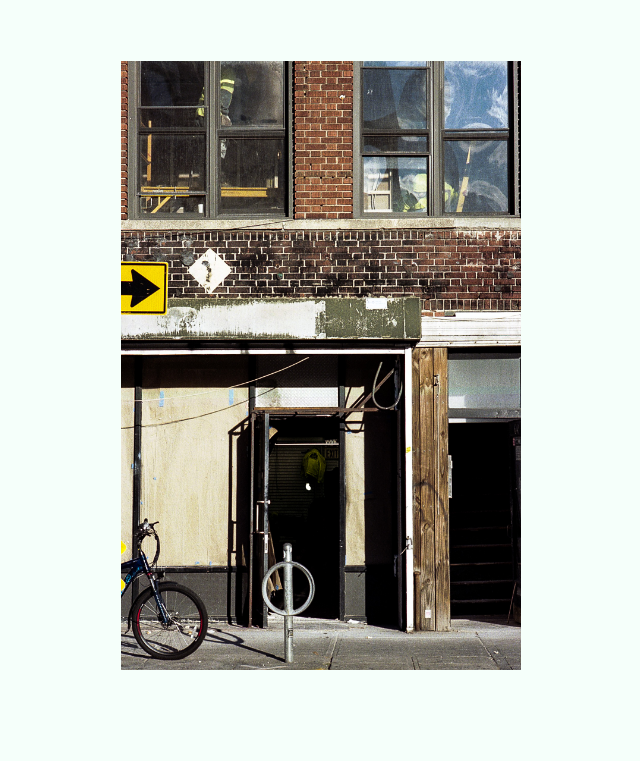
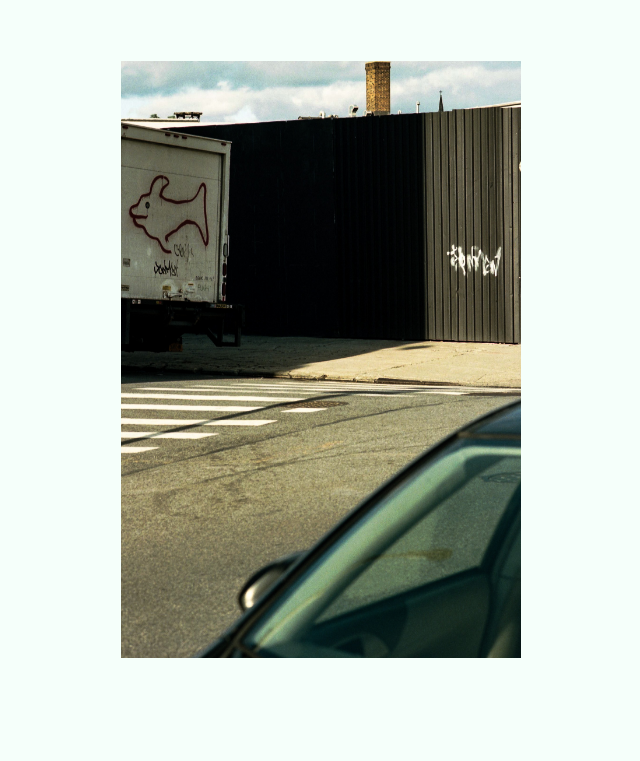
Before and after one commit to imomyer/thegardenspot, a Gatsby site: page / in a window 1280 px wide. Shown: the part 39-800 px from the top of the page, without its empty margins (319-959 px from the left). Built offline with nearby package versions, Linux system fonts and the light colour scheme; Gatsby itself is replaced by a stand-in of ours.

Commit message:
Add 295-15

```diff
--- a/src/pages/index.js
+++ b/src/pages/index.js
@@ -7,6 +7,13 @@ const IndexPage = () => {
     <main>
       <div class="title-container"><h1>THE GARDEN SPOT</h1></div>
       <div class="content">
+        <div>
+            <img
+          class="portrait"
+          src="../../Roll_295-15.jpg"
+          alt="The Garden Spot"
+        />
+        </div>
         <div>
             <img
           class="portrait"
```
Also changed, not shown: static/Roll_295-15.jpg (added).
